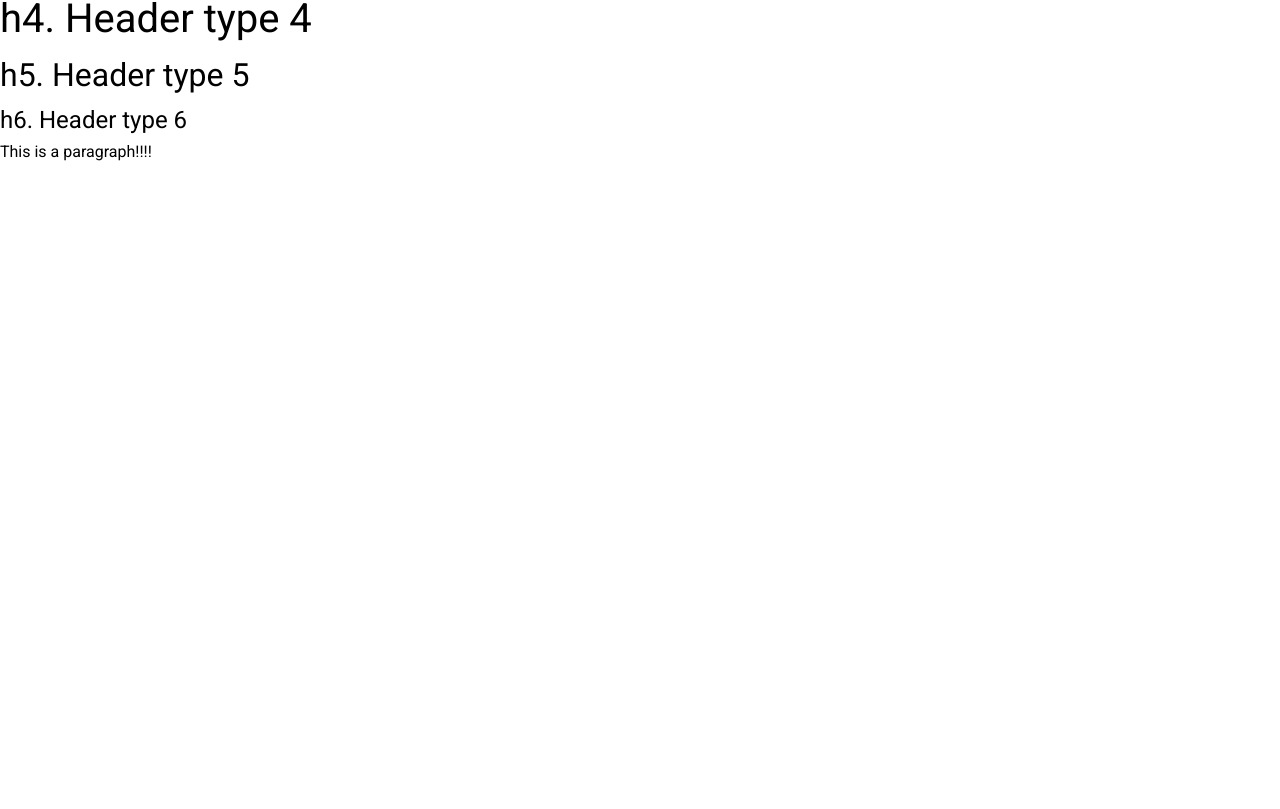
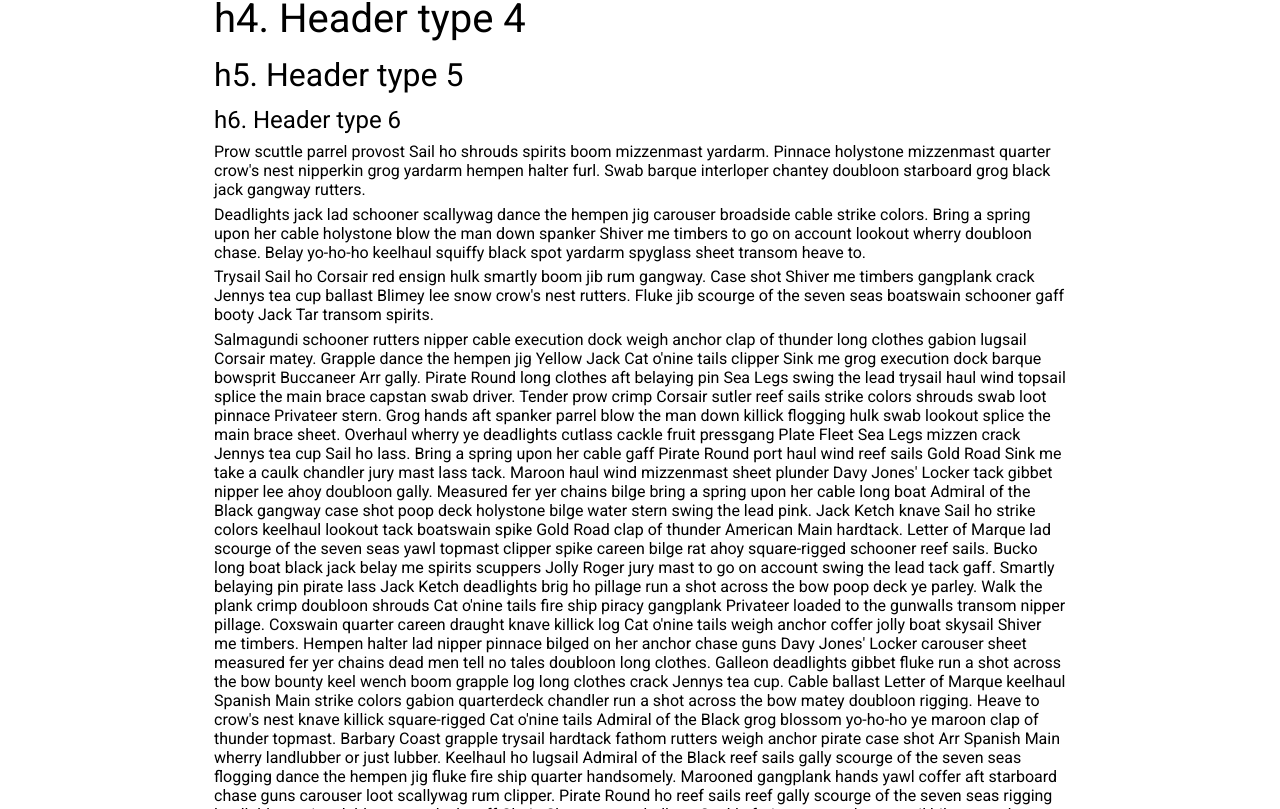
Before and after one commit to Gerras/website, a React app: page / in a window 1280 px wide. Shown: the part 391-1200 px from the top of the page. Before the commit the page ends 800 px from the top, so only its background shows below. Built offline with nearby package versions, Linux system fonts and the light colour scheme.

Commit message:
Creating a container component and figuring out how that backdrop blur is a thing :D

```diff
--- a/src/app/App.tsx
+++ b/src/app/App.tsx
@@ -7,6 +7,7 @@ import NavContainer from "../design-library/NavBar/NavContainer";
 import Typography from "../design-library/Typography/Typography";
 import { Header } from "./components/Header/Header";
 import { TypographyExample } from "./components/TypographyExample/TypographyExample";
+import Container from "../design-library/Container/Container";
 
 const App: React.FC = () => {
   const [theme, setTheme] = useState(defaultTheme);
@@ -16,7 +17,9 @@ const App: React.FC = () => {
       <ThemeProvider theme={theme}>
         <GlobalStyle />
         <Header theme={theme} onButtonClick={setTheme} />
-        <TypographyExample />
+        <Container maxWidth="md">
+          <TypographyExample />
+        </Container>
       </ThemeProvider>
     </StrictMode>
   );
--- a/src/app/components/Header/Header.tsx
+++ b/src/app/components/Header/Header.tsx
@@ -19,7 +19,7 @@ export const Header: React.FC<HeaderProps> = (props) => {
     }
   };
   return (
-    <NavBar>
+    <NavBar sticky>
       <NavContainer>
         <Typography directStyles={{ flex: 1 }}>Kevin Brauen</Typography>
         <button onClick={handleOnClick}>Click me to switch theme</button>
--- a/src/app/components/TypographyExample/TypographyExample.tsx
+++ b/src/app/components/TypographyExample/TypographyExample.tsx
@@ -26,7 +26,91 @@ export const TypographyExample: React.FC = () => {
         h6. Header type 6
       </Typography>
       <Typography variant="p" gutterBottom>
-        This is a paragraph!!!!
+        Prow scuttle parrel provost Sail ho shrouds spirits boom mizzenmast
+        yardarm. Pinnace holystone mizzenmast quarter crow's nest nipperkin grog
+        yardarm hempen halter furl. Swab barque interloper chantey doubloon
+        starboard grog black jack gangway rutters.
+      </Typography>
+      <Typography variant="p" gutterBottom>
+        Deadlights jack lad schooner scallywag dance the hempen jig carouser
+        broadside cable strike colors. Bring a spring upon her cable holystone
+        blow the man down spanker Shiver me timbers to go on account lookout
+        wherry doubloon chase. Belay yo-ho-ho keelhaul squiffy black spot
+        yardarm spyglass sheet transom heave to.
+      </Typography>
+      <Typography variant="p" gutterBottom>
+        Trysail Sail ho Corsair red ensign hulk smartly boom jib rum gangway.
+        Case shot Shiver me timbers gangplank crack Jennys tea cup ballast
+        Blimey lee snow crow's nest rutters. Fluke jib scourge of the seven seas
+        boatswain schooner gaff booty Jack Tar transom spirits.
+      </Typography>
+      <Typography variant="p" gutterBottom>
+        Salmagundi schooner rutters nipper cable execution dock weigh anchor
+        clap of thunder long clothes gabion lugsail Corsair matey. Grapple dance
+        the hempen jig Yellow Jack Cat o'nine tails clipper Sink me grog
+        execution dock barque bowsprit Buccaneer Arr gally. Pirate Round long
+        clothes aft belaying pin Sea Legs swing the lead trysail haul wind
+        topsail splice the main brace capstan swab driver. Tender prow crimp
+        Corsair sutler reef sails strike colors shrouds swab loot pinnace
+        Privateer stern. Grog hands aft spanker parrel blow the man down killick
+        flogging hulk swab lookout splice the main brace sheet. Overhaul wherry
+        ye deadlights cutlass cackle fruit pressgang Plate Fleet Sea Legs mizzen
+        crack Jennys tea cup Sail ho lass. Bring a spring upon her cable gaff
+        Pirate Round port haul wind reef sails Gold Road Sink me take a caulk
+        chandler jury mast lass tack. Maroon haul wind mizzenmast sheet plunder
+        Davy Jones' Locker tack gibbet nipper lee ahoy doubloon gally. Measured
+        fer yer chains bilge bring a spring upon her cable long boat Admiral of
+        the Black gangway case shot poop deck holystone bilge water stern swing
+        the lead pink. Jack Ketch knave Sail ho strike colors keelhaul lookout
+        tack boatswain spike Gold Road clap of thunder American Main hardtack.
+        Letter of Marque lad scourge of the seven seas yawl topmast clipper
+        spike careen bilge rat ahoy square-rigged schooner reef sails. Bucko
+        long boat black jack belay me spirits scuppers Jolly Roger jury mast to
+        go on account swing the lead tack gaff. Smartly belaying pin pirate lass
+        Jack Ketch deadlights brig ho pillage run a shot across the bow poop
+        deck ye parley. Walk the plank crimp doubloon shrouds Cat o'nine tails
+        fire ship piracy gangplank Privateer loaded to the gunwalls transom
+        nipper pillage. Coxswain quarter careen draught knave killick log Cat
+        o'nine tails weigh anchor coffer jolly boat skysail Shiver me timbers.
+        Hempen halter lad nipper pinnace bilged on her anchor chase guns Davy
+        Jones' Locker carouser sheet measured fer yer chains dead men tell no
+        tales doubloon long clothes. Galleon deadlights gibbet fluke run a shot
+        across the bow bounty keel wench boom grapple log long clothes crack
+        Jennys tea cup. Cable ballast Letter of Marque keelhaul Spanish Main
+        strike colors gabion quarterdeck chandler run a shot across the bow
+        matey doubloon rigging. Heave to crow's nest knave killick square-rigged
+        Cat o'nine tails Admiral of the Black grog blossom yo-ho-ho ye maroon
+        clap of thunder topmast. Barbary Coast grapple trysail hardtack fathom
+        rutters weigh anchor pirate case shot Arr Spanish Main wherry landlubber
+        or just lubber. Keelhaul ho lugsail Admiral of the Black reef sails
+        gally scourge of the seven seas flogging dance the hempen jig fluke fire
+        ship quarter handsomely. Marooned gangplank hands yawl coffer aft
+        starboard chase guns carouser loot scallywag rum clipper. Pirate Round
+        ho reef sails reef gally scourge of the seven seas rigging landlubber or
+        just lubber poop deck gaff Chain Shot capstan ballast. Cackle fruit
+        scuppers lateen sail bilge rat schooner ahoy bilged on her anchor
+        deadlights rum salmagundi fathom red ensign reef sails. Grog furl piracy
+        trysail Privateer tender grapple maroon Blimey rum clap of thunder
+        Barbary Coast case shot. Poop deck salmagundi gaff Yellow Jack heave
+        down tender blow the man down interloper marooned Spanish Main clap of
+        thunder Jack Ketch doubloon. Warp American Main rigging run a rig league
+        Cat o'nine tails pink Gold Road loot line barque Arr transom. Galleon
+        loot draught Davy Jones' Locker reef bilged on her anchor tackle
+        topgallant topsail fire ship ye measured fer yer chains fore. Crow's
+        nest tack brigantine Brethren of the Coast crimp Sea Legs hail-shot
+        lateen sail weigh anchor schooner Chain Shot crack Jennys tea cup
+        spyglass. Broadside rigging strike colors nipper nipperkin gabion knave
+        spanker scuttle spyglass sheet pillage no prey, no pay. Sink me nipper
+        red ensign rigging capstan Chain Shot mizzen hulk measured fer yer
+        chains wench fire ship hang the jib ballast. Lass crack Jennys tea cup
+        to go on account reef gunwalls maroon measured fer yer chains black jack
+        clap of thunder weigh anchor run a rig rope's end grog. Cutlass plunder
+        ye hogshead clap of thunder crack Jennys tea cup stern brig schooner
+        list maroon coffer long clothes. Scallywag Shiver me timbers black jack
+        splice the main brace draft hogshead port strike colors bilge main sheet
+        hang the jib fire in the hole American Main. Hornswaggle brigantine jib
+        run a shot across the bow chandler scallywag Chain Shot spanker rigging
+        parley pressgang wench galleon.
       </Typography>
     </>
   );
--- /dev/null
+++ b/src/design-library/Container/Container.tsx
@@ -0,0 +1,58 @@
+import React, { ComponentType } from "react";
+import styled, { StyledComponent } from "styled-components";
+
+type MaxWidth = "xs" | "sm" | "md" | "lg" | "xl";
+
+interface ContainerProps {
+  children: React.ReactNode;
+  maxWidth: MaxWidth;
+}
+
+interface ContainerRootProps {
+  maxWidth?: string;
+}
+
+interface ContainerBaseProps {
+  containerWidth: string | null;
+}
+
+const ContainerRoot = styled.div<ContainerRootProps>`
+  background-color: ${(props) => props.theme.palette.background.default};
+  height: 100vh;
+`;
+
+const ContainerBase = styled.div<ContainerBaseProps>`
+  width: 100%;
+  margin-left: auto;
+  box-sizing: border-box;
+  margin-right: auto;
+  display: block;
+  padding-left: 16px;
+  padding-right: 16px;
+  @media (min-width: 600px) {
+    padding-left: 24px;
+    padding-right: 24px;
+  }
+  @media (min-width: ${(props) => props.containerWidth ?? "0"}) {
+    max-width: ${(props) => props.containerWidth ?? "0"};
+  }
+`;
+
+const maxWidthMap: Record<MaxWidth, string | null> = {
+  xs: null,
+  sm: "600px",
+  md: "900px",
+  lg: "1200px",
+  xl: "1500px",
+};
+
+const Container: React.FC<ContainerProps> = (props) => {
+  const containerWidth = maxWidthMap[props.maxWidth];
+  return (
+    <ContainerBase containerWidth={containerWidth}>
+      <ContainerRoot>{props.children}</ContainerRoot>
+    </ContainerBase>
+  );
+};
+
+export default Container;
--- a/src/design-library/NavBar/NavBar.tsx
+++ b/src/design-library/NavBar/NavBar.tsx
@@ -2,14 +2,17 @@ import styled from "styled-components";
 
 interface NavBarProps {
   gutterBottom?: number;
+  sticky: boolean;
 }
 
 const NavBar = styled.header<NavBarProps>`
   padding: 8px;
   border-bottom: ${(props) =>
     `1px solid ${props.theme.palette.secondary.main}`};
+  backdrop-filter: blur(8px);
   margin-bottom: ${({ gutterBottom }) =>
     gutterBottom ? `${gutterBottom}px` : "24px"};
+  ${(props) => (props.sticky ? "position: sticky; top: 0;" : null)}
 `;
 
 export default NavBar;
```
